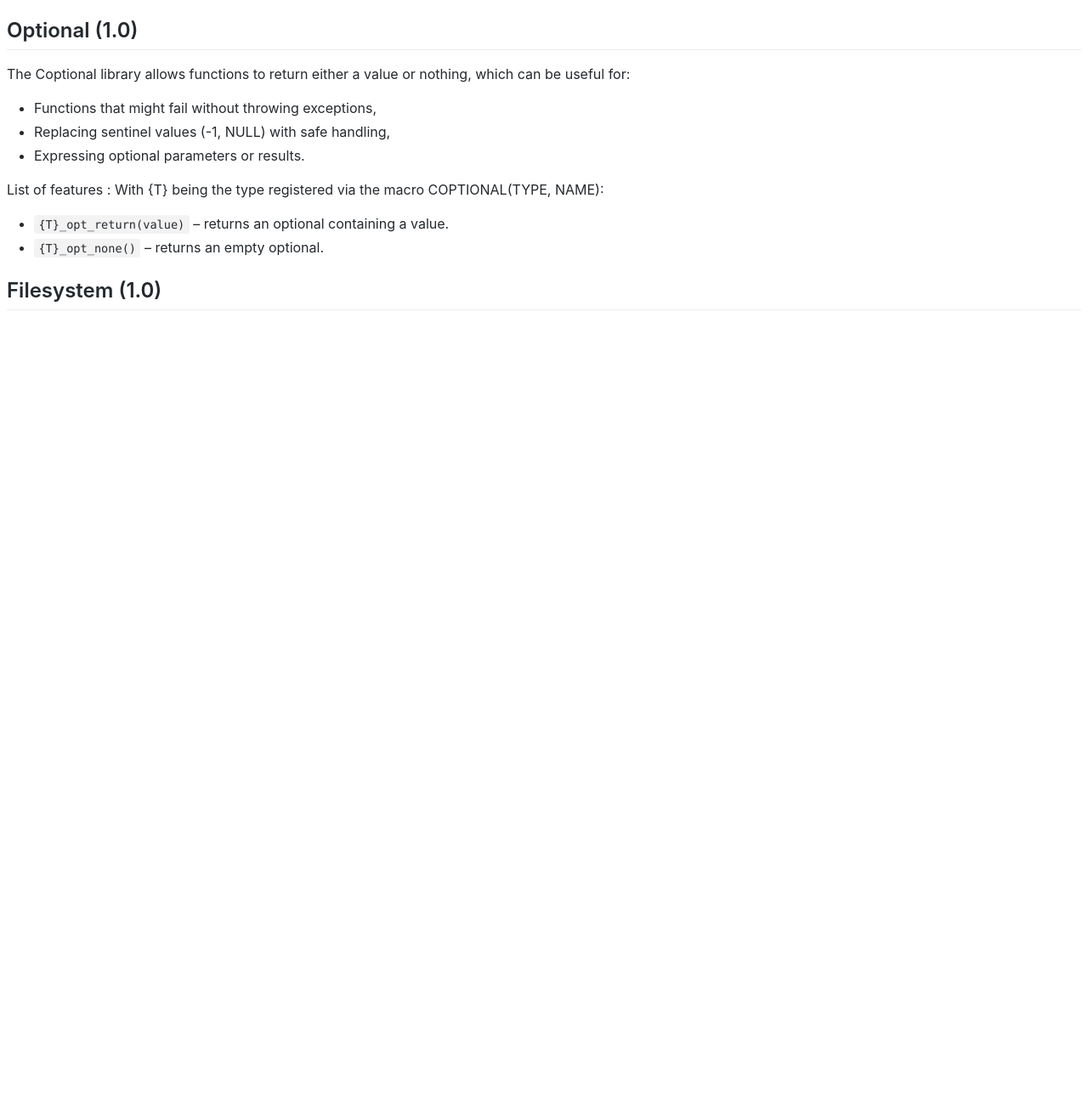
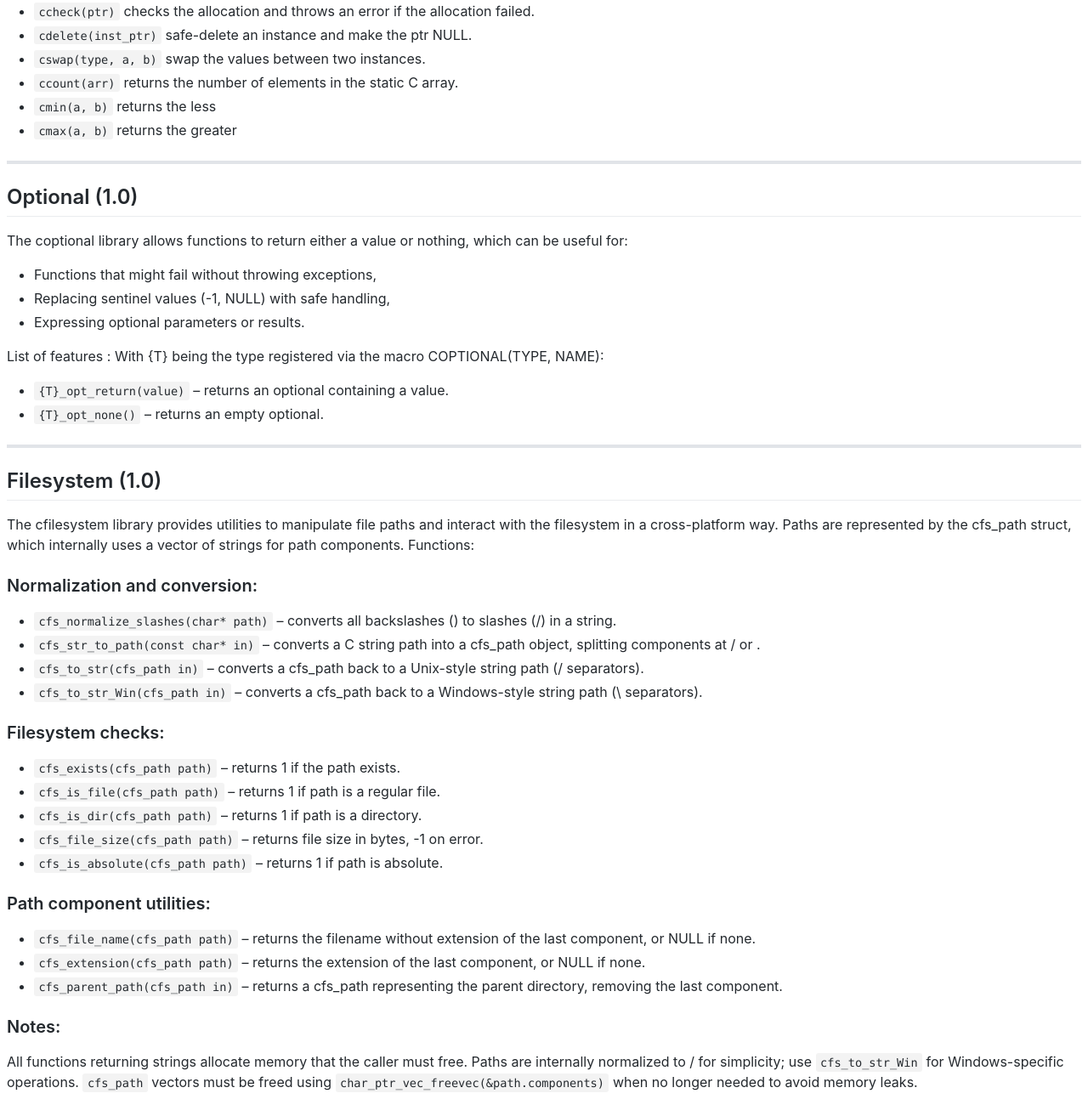
Before and after one commit to oscar-soirey/C-ulib, a plain HTML site: page docs/index.html in a window 1280 px wide. Shown: the part 1283-2576 px from the top of the page at 85% size. Before the commit the page ends 1656 px from the top, so only its background shows below. Drawn offline with Linux system fonts and the light colour scheme.

Commit message:
Filesystem 2

```diff
--- a/docs/index.html
+++ b/docs/index.html
@@ -995,10 +995,14 @@ body .task-list-item input {
 <body>
 <h1 id="c-ulib">C-ULIB</h1>
 <p>C-ulib is an extension of C-standard library and offers features such as vector, map, smart string, and others.</p>
+<hr />
 <h2 id="class-20">Class (2.0)</h2>
 <p>This header provides a complete objet oriented programming features in C.</p>
+<hr />
 <h2 id="map-11">Map (1.1)</h2>
+<hr />
 <h2 id="string-11">String (1.1)</h2>
+<hr />
 <h2 id="vector-10">Vector (1.0)</h2>
 <p>To register a user-defined type, you can use the macro : <code>CVECTOR(type, name, eq_operator_func)</code> The equal operator func needs to have this signature : int {func_name}(const {T}* a, const {T}* b) with {T} the type of the vector
 List of vector functions with {T} the name of the type :</p>
@@ -1019,7 +1023,9 @@ List of vector functions with {T} the name of the type :</p>
 <li><code>{T}_append(vec, vec)</code> concatenate second vector to the first.</li>
 <li><code>{T}_contains(vec, elem)</code> returns 1 if vec contains the element.</li>
 </ul>
+<hr />
 <h2 id="umap-10">Umap (1.0)</h2>
+<hr />
 <h2 id="memory-10">Memory (1.0)</h2>
 <p>The cmemory lib is a collection of helpers to manage C memory, it offers features such as safe-delete, memory alloc check, value swap, static array count, &hellip;
 List of features :</p>
@@ -1032,8 +1038,9 @@ List of features :</p>
 <li><code>cmin(a, b)</code> returns the less</li>
 <li><code>cmax(a, b)</code> returns the greater</li>
 </ul>
+<hr />
 <h2 id="optional-10">Optional (1.0)</h2>
-<p>The Coptional library allows functions to return either a value or nothing, which can be useful for:</p>
+<p>The coptional library allows functions to return either a value or nothing, which can be useful for:</p>
 <ul>
 <li>Functions that might fail without throwing exceptions,</li>
 <li>Replacing sentinel values (-1, NULL) with safe handling,</li>
@@ -1045,7 +1052,35 @@ With {T} being the type registered via the macro COPTIONAL(TYPE, NAME):</p>
 <li><code>{T}_opt_return(value)</code> – returns an optional containing a value.</li>
 <li><code>{T}_opt_none()</code> – returns an empty optional.</li>
 </ul>
+<hr />
 <h2 id="filesystem-10">Filesystem (1.0)</h2>
+<p>The cfilesystem library provides utilities to manipulate file paths and interact with the filesystem in a cross-platform way. Paths are represented by the cfs_path struct, which internally uses a vector of strings for path components.
+Functions:</p>
+<h3 id="normalization-and-conversion">Normalization and conversion:</h3>
+<ul>
+<li><code>cfs_normalize_slashes(char* path)</code> – converts all backslashes () to slashes (/) in a string.</li>
+<li><code>cfs_str_to_path(const char* in)</code> – converts a C string path into a cfs_path object, splitting components at / or .</li>
+<li><code>cfs_to_str(cfs_path in)</code> – converts a cfs_path back to a Unix-style string path (/ separators).</li>
+<li><code>cfs_to_str_Win(cfs_path in)</code> – converts a cfs_path back to a Windows-style string path (\ separators).</li>
+</ul>
+<h3 id="filesystem-checks">Filesystem checks:</h3>
+<ul>
+<li><code>cfs_exists(cfs_path path)</code> – returns 1 if the path exists.</li>
+<li><code>cfs_is_file(cfs_path path)</code> – returns 1 if path is a regular file.</li>
+<li><code>cfs_is_dir(cfs_path path)</code> – returns 1 if path is a directory.</li>
+<li><code>cfs_file_size(cfs_path path)</code> – returns file size in bytes, -1 on error.</li>
+<li><code>cfs_is_absolute(cfs_path path)</code> – returns 1 if path is absolute.</li>
+</ul>
+<h3 id="path-component-utilities">Path component utilities:</h3>
+<ul>
+<li><code>cfs_file_name(cfs_path path)</code> – returns the filename without extension of the last component, or NULL if none.</li>
+<li><code>cfs_extension(cfs_path path)</code> – returns the extension of the last component, or NULL if none.</li>
+<li><code>cfs_parent_path(cfs_path in)</code> – returns a cfs_path representing the parent directory, removing the last component.</li>
+</ul>
+<h3 id="notes">Notes:</h3>
+<p>All functions returning strings allocate memory that the caller must free.
+Paths are internally normalized to / for simplicity; use <code>cfs_to_str_Win</code> for Windows-specific operations.
+<code>cfs_path</code> vectors must be freed using <code>char_ptr_vec_freevec(&amp;path.components)</code> when no longer needed to avoid memory leaks.</p>
 
 </body>
 </html>
```
Also changed, not shown: 1 other file.
